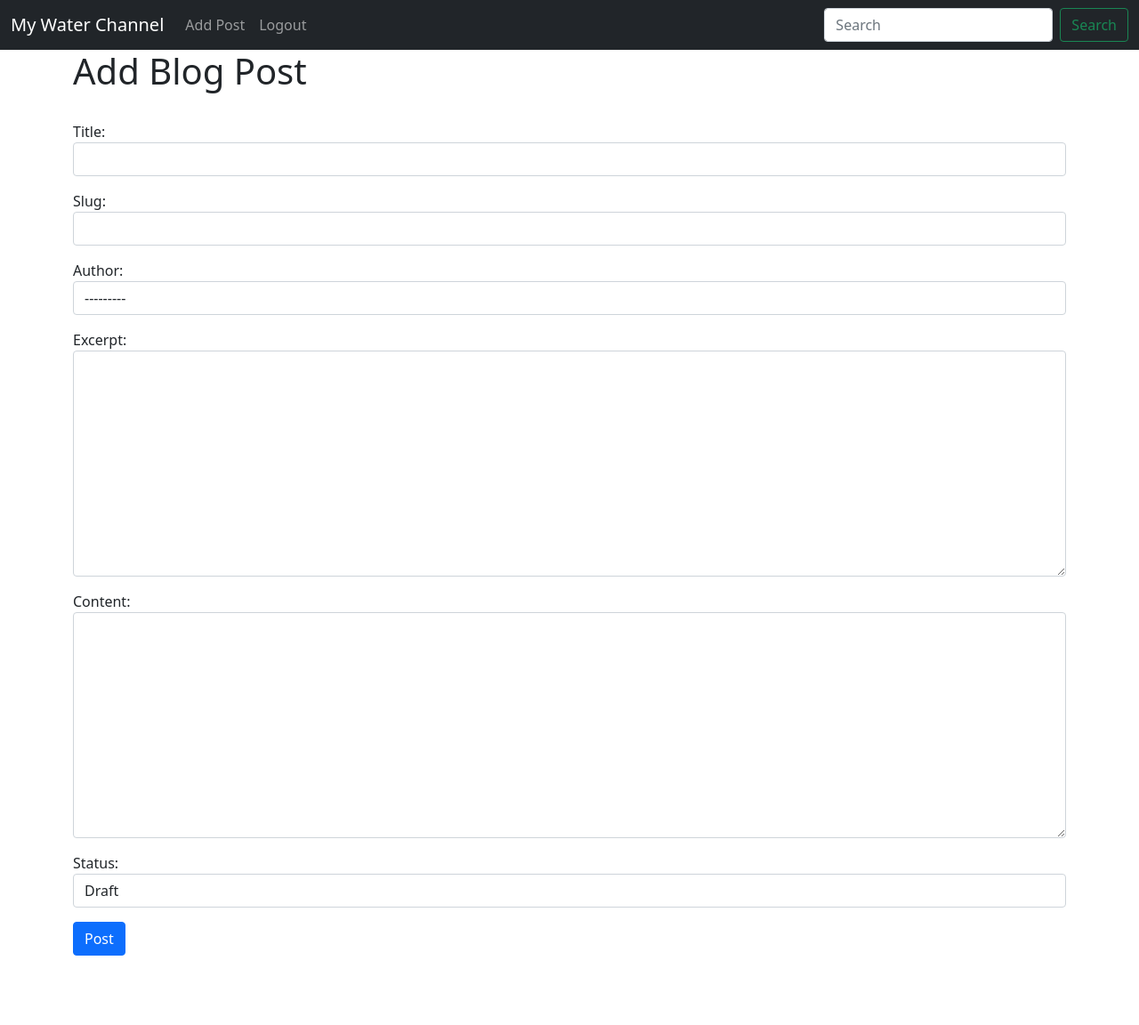
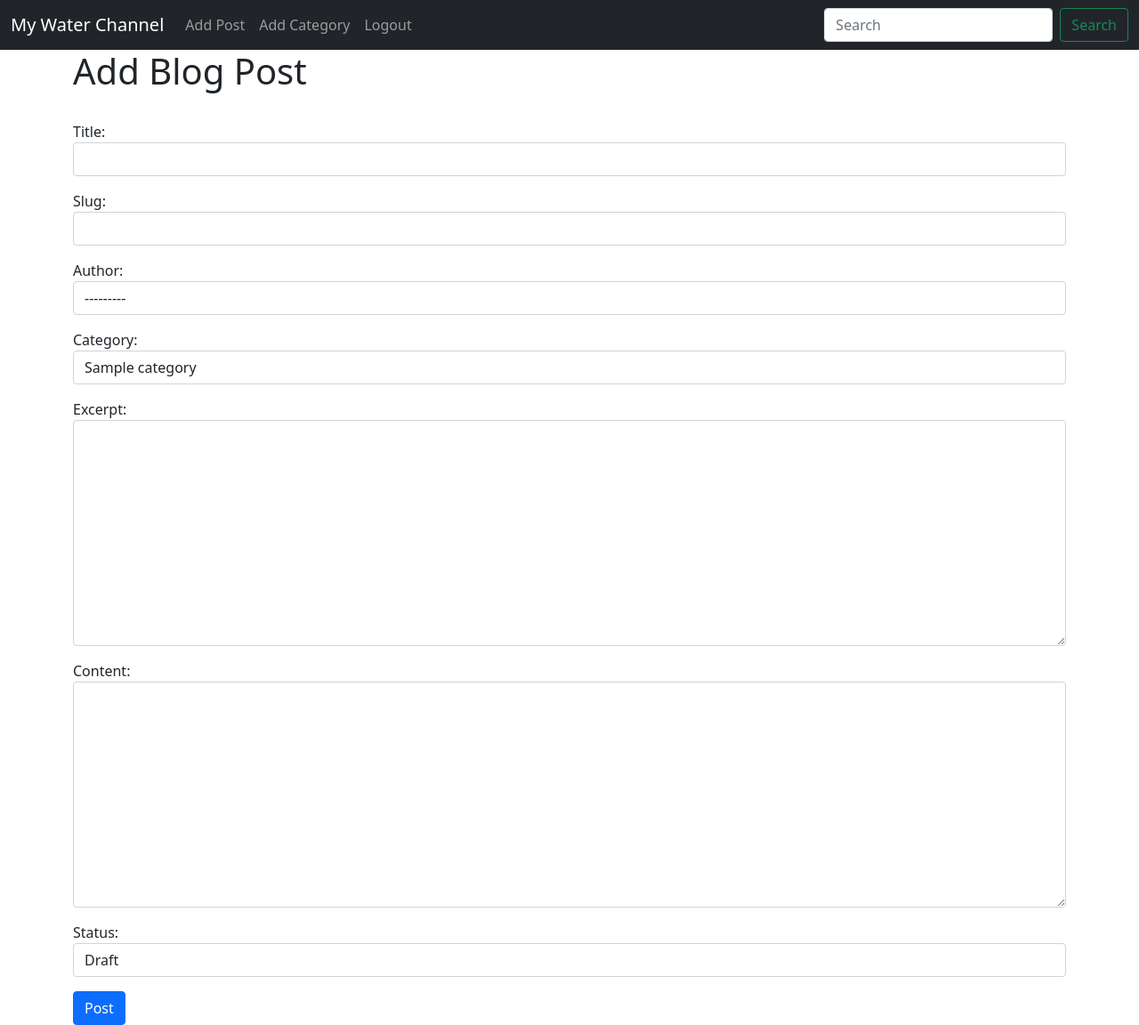
Before and after one commit to dhakal79/Portfolio-project-MS4, a Django app: page /add_post/ in a window 1280 px wide. Shown: the whole page at 89% size. Before the commit the page ends 1074 px from the top, so only its background shows below. Run offline with Django 4.2, Linux system fonts and the light colour scheme; a user stored in the database is signed in; tables that the repository leaves empty hold one stand-in row (values such as "Sample post").

Commit message:
add blog post categories lists both in admin and webpage

```diff
--- a/blog/forms.py
+++ b/blog/forms.py
@@ -1,15 +1,25 @@
 from django import forms
-from .models import Post
+from .models import Post, Category
+
+#choices = [('coding', 'coding'), ('Groundwater','Groundwater'), ('Surfacewater','Surfacewater'), ('Seawater', 'Seawater'),]
+choices = Category.objects.all().values_list('name','name')
+
+choice_list = []
+
+for item in choices:
+    choice_list.append(item)
+
 
 class PostForm(forms.ModelForm):
     class Meta:
         model = Post
-        fields = ('title', 'slug', 'author', 'excerpt', 'content', 'status')
+        fields = ('title', 'slug', 'author', 'category', 'excerpt', 'content', 'status')
 
         widgets = {
             'title': forms.TextInput(attrs={'class': 'form-control'}),
             'slug': forms.TextInput(attrs={'class': 'form-control'}),
             'author': forms.Select(attrs={'class': 'form-control'}),
+            'category': forms.Select(choices = choice_list, attrs={'class': 'form-control'}),
             'excerpt': forms.Textarea(attrs={'class': 'form-control'}),
             'content': forms.Textarea(attrs={'class': 'form-control'}),
             'status': forms.Select(attrs={'class': 'form-control'}),
--- a/blog/models.py
+++ b/blog/models.py
@@ -6,6 +6,14 @@ from datetime import datetime, date
 
 STATUS = ((0, "Draft"), (1, "Published"))
 
+class Category(models.Model):
+    name = models.CharField(max_length=250)
+
+    def __str__(self):
+        return self.name
+
+    def get_absolute_url(self):
+        return reverse('home')
 
 class Post(models.Model):
     title = models.CharField(max_length=200, unique=True)
@@ -16,6 +24,7 @@ class Post(models.Model):
     updated_on = models.DateTimeField(auto_now=True)
     content = models.TextField()
     created_on = models.DateTimeField(auto_now_add=True)
+    category = models.CharField(max_length=250, default='coding')
     status = models.IntegerField(choices=STATUS, default=0)
     likes = models.ManyToManyField(
         User, related_name='blogpost_like', blank=True)
--- a/blog/templates/base.html
+++ b/blog/templates/base.html
@@ -27,6 +27,11 @@
                 <li class="nav-item">
                   <a class="nav-link" href="{% url 'add_post' %}">Add Post</a>
                 </li>
+                <li class="nav-item">
+                  <a class="nav-link" href="{% url 'add_category' %}">Add Category</a>
+                </li>
+
+
                 <li class="nav-item">
                   <a class="nav-link" href="{% url 'logout' %}">Logout</a>
                 </li>
--- a/blog/templates/post_details.html
+++ b/blog/templates/post_details.html
@@ -10,9 +10,11 @@
     {{ post.author.first_name }}
     {{ post.author.last_name }} -
     {{ post.created_on }}
+
     {% if user.is_authenticated %}
         <a href="{ url 'edit_post' post.pk %}">(Edit)</a>
         <a href="{% url 'delete_post' post.pk %}">(Delete)</a>
+
     {% endif %}
 </small><br/>
 <hr>
--- a/blog/urls.py
+++ b/blog/urls.py
@@ -1,6 +1,6 @@
 from django.urls import path
 from . import views
-from .views import HomeView, ArticleDetailView,AddPostView, UpdatePostView, DeletePostView
+from .views import HomeView, ArticleDetailView,AddPostView, UpdatePostView, DeletePostView, AddCategoryView
 
 urlpatterns = [
     # path('admin/', admin.site.urls),
@@ -11,6 +11,8 @@ urlpatterns = [
     path('', HomeView.as_view(), name ="home"),
     path('article/<int:pk>', ArticleDetailView.as_view(), name='article-detail'),
     path('add_post/', AddPostView.as_view(), name='add_post'),
+    path('add_category/', AddCategoryView.as_view(), name='add_category'),
     path('article/edit/<int:pk>', UpdatePostView.as_view(), name='edit_post'),
     path('article/delete/<int:pk>', DeletePostView.as_view(), name='delete_post'),
+
 ]
--- a/blog/views.py
+++ b/blog/views.py
@@ -1,6 +1,6 @@
 from django.shortcuts import render
 from django.views.generic import ListView, DetailView, CreateView, UpdateView, DeleteView
-from .models import Post
+from .models import Post, Category
 from .forms import PostForm
 from django.urls import reverse_lazy
 
@@ -22,6 +22,12 @@ class AddPostView(CreateView):
     template_name = 'add_post_page.html'
     #fields = '__all__'
 
+class AddCategoryView(CreateView):
+    model = Category
+    template_name = 'add_category_page.html'
+    fields = '__all__'
+
+
 class UpdatePostView(UpdateView):
     model = Post
     form_class = PostForm
```
Also changed, not shown: blog/admin.py (+5 -2 lines), blog/templates/add_category_page.html (added, +18 -0 lines), blog/migrations/0003_category.py (added), blog/migrations/0004_post_category.py (added).
